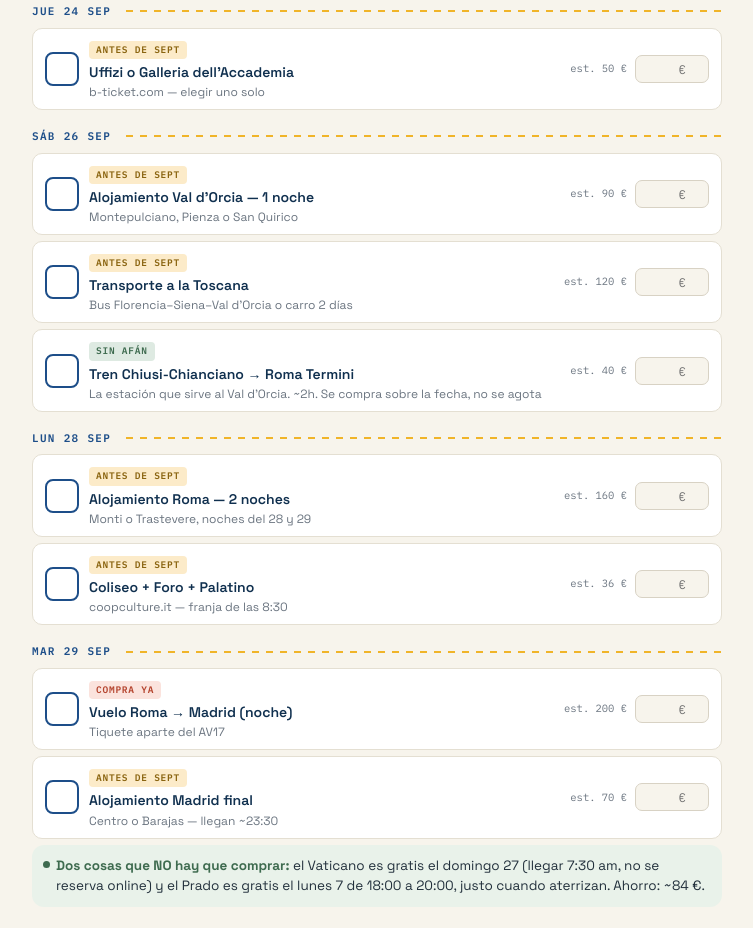
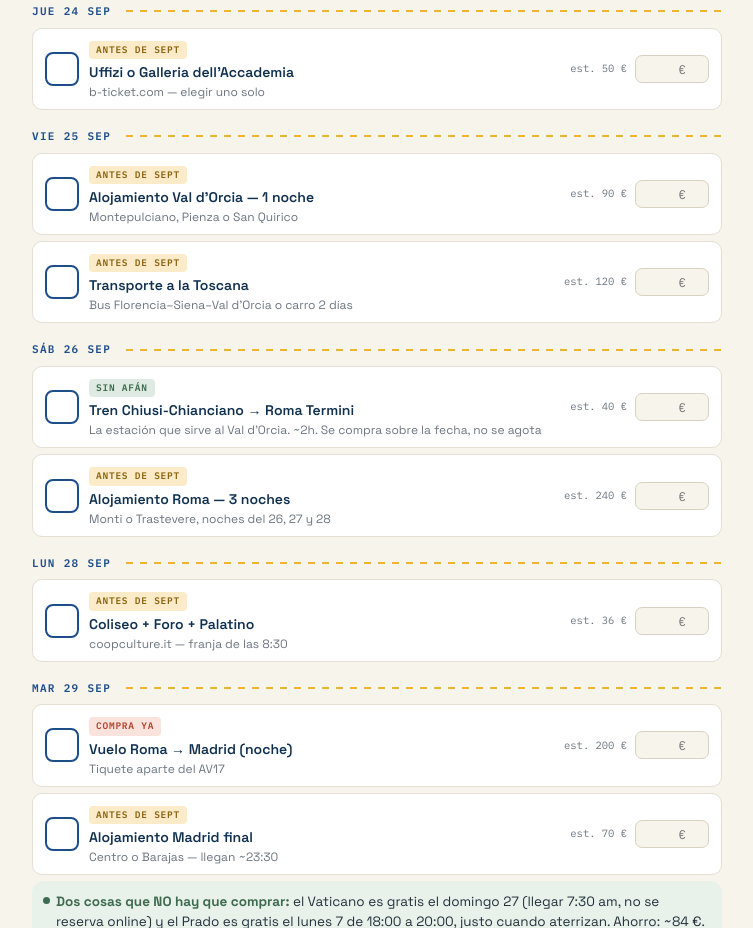
Before and after one commit to tavo379/caa-2.0, an Astro site in the folder apps/lab/: page /viaje in a window 1280 px wide. Shown: the part 3535-4463 px from the top of the page, without its empty margins (424-1177 px from the left). Built offline with nearby package versions, Linux system fonts and the light colour scheme; Astro itself is replaced by a stand-in of ours; no server answers; the database is empty.

Commit message:
fix(lab): corrige fechas de Toscana/Roma en el tracker tras el cambio de itinerario
Val d'Orcia pasa del 26 al 25 sep; Roma ahora son 3 noches (26-28) en
vez de 2, con el precio actualizado a 240 €.

Co-Authored-By: Claude Sonnet 5 <noreply@anthropic.com>
Claude-Session: https://claude.ai/code/session_018TaVqz1W4gfeTHAseWiQLi

```diff
--- a/apps/lab/src/pages/viaje.astro
+++ b/apps/lab/src/pages/viaje.astro
@@ -197,10 +197,10 @@ const ITEMS = [
  {id:'hFlo', f:'Mié 23 sep', o:23, p:2, n:'Alojamiento Florencia — 3 noches', d:'Santa Croce u Oltrarno · con cocina', e:255},
  {id:'eCup', f:'Mié 23 sep', o:23, p:2, n:'Cúpula de Brunelleschi', d:'duomo.firenze.it — se agota semanas antes', e:60},
  {id:'eUff', f:'Jue 24 sep', o:24, p:2, n:'Uffizi o Galleria dell\'Accademia', d:'b-ticket.com — elegir uno solo', e:50},
- {id:'valdorcia1', f:'Sáb 26 sep', o:26, p:2, n:'Alojamiento Val d\'Orcia — 1 noche', d:'Montepulciano, Pienza o San Quirico', e:90},
- {id:'valdorcia2', f:'Sáb 26 sep', o:26, p:2, n:'Transporte a la Toscana', d:'Bus Florencia–Siena–Val d\'Orcia o carro 2 días', e:120},
+ {id:'valdorcia1', f:'Vie 25 sep', o:25, p:2, n:'Alojamiento Val d\'Orcia — 1 noche', d:'Montepulciano, Pienza o San Quirico', e:90},
+ {id:'valdorcia2', f:'Vie 25 sep', o:25, p:2, n:'Transporte a la Toscana', d:'Bus Florencia–Siena–Val d\'Orcia o carro 2 días', e:120},
  {id:'trenChiusi', f:'Sáb 26 sep', o:26, p:3, n:'Tren Chiusi-Chianciano → Roma Termini', d:'La estación que sirve al Val d\'Orcia. ~2h. Se compra sobre la fecha, no se agota', e:40},
- {id:'hRom', f:'Lun 28 sep', o:28, p:2, n:'Alojamiento Roma — 2 noches', d:'Monti o Trastevere, noches del 28 y 29', e:160},
+ {id:'hRom', f:'Sáb 26 sep', o:26, p:2, n:'Alojamiento Roma — 3 noches', d:'Monti o Trastevere, noches del 26, 27 y 28', e:240},
  {id:'eCol', f:'Lun 28 sep', o:28, p:2, n:'Coliseo + Foro + Palatino', d:'coopculture.it — franja de las 8:30', e:36},
  {id:'vueRoma', f:'Mar 29 sep', o:29, p:1, n:'Vuelo Roma → Madrid (noche)', d:'Tiquete aparte del AV17', e:200},
  {id:'hMad2', f:'Mar 29 sep', o:29, p:2, n:'Alojamiento Madrid final', d:'Centro o Barajas — llegan ~23:30', e:70}
```
